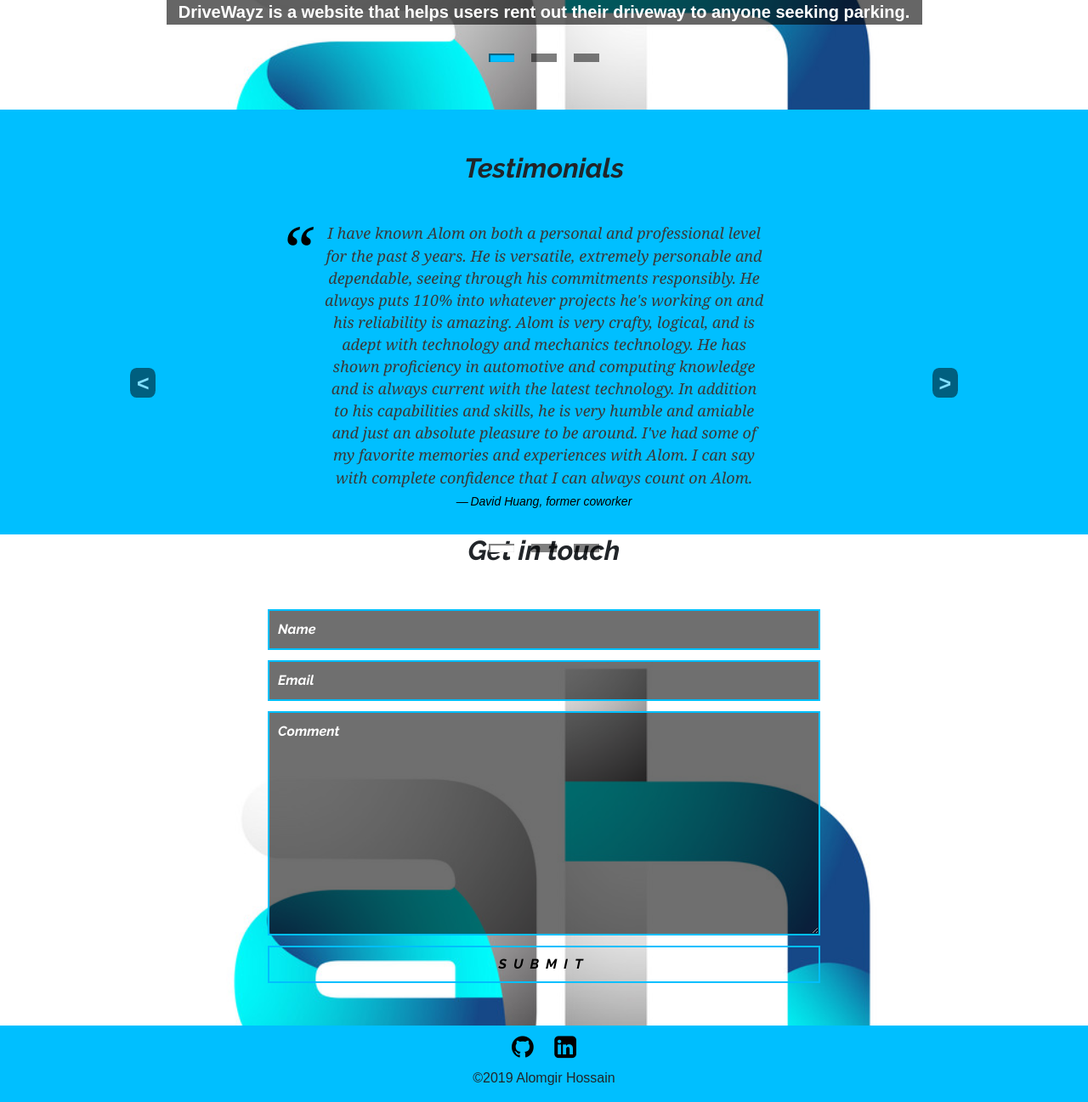
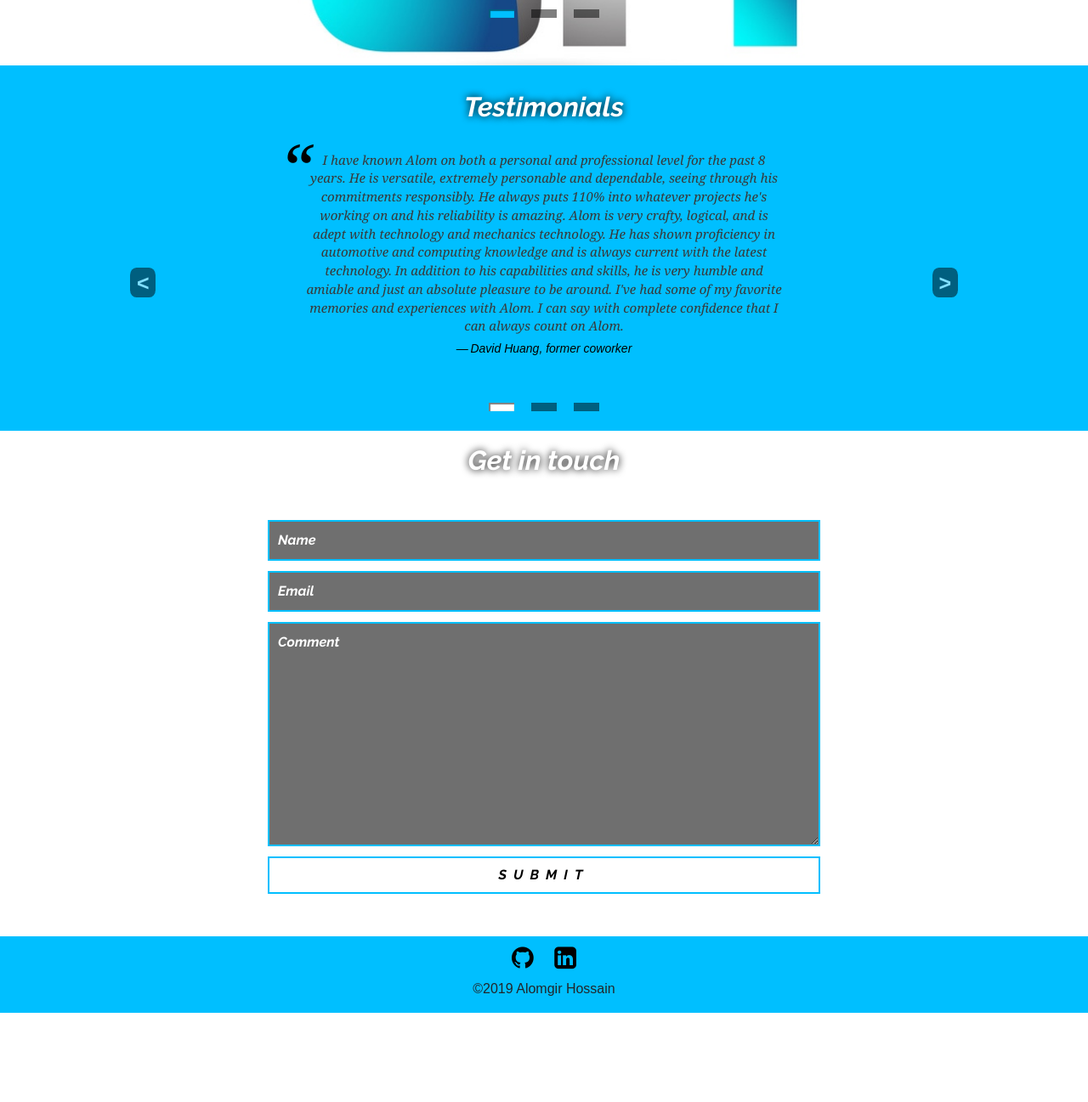
Before and after one commit to Alom310/About-Me---Profile-Page, a PHP site: page / in a window 1280 px wide. Shown: the part 1381-2678 px from the top of the page at 85% size. After the commit the page ends 2573 px from the top, so only its background shows below. Run offline with PHP 8.4, Linux system fonts and the light colour scheme; some libraries are stand-ins or nearby versions.

Commit message:
background fix

```diff
--- a/css/style.css
+++ b/css/style.css
@@ -3,7 +3,7 @@ body{
   background-position: center;
   background-repeat: no-repeat;
   background-attachment: fixed;
-  background-size: cover;
+  background-size: 100vh;
 }
 
 html{
@@ -20,10 +20,16 @@ html{
   background-color: deepskyblue;
 }
 
-#about, #test{
+#about{
   background-color: deepskyblue;
-  padding:50px 0;
-  max-height:500px;
+  padding:30px 0;
+  height: 300px;
+}
+
+#test{
+  background-color: deepskyblue;
+  padding:30px 0;
+  height: 430px;
 }
 
 .wrapper {
@@ -48,6 +54,8 @@ html{
 h2{
   text-align: center;
   font-family: raleway;
+  text-shadow: 0 0 10px black;
+  color:white;
 }
 
 #headwrap h1{
@@ -253,24 +261,23 @@ Footer
 ------------------------------------------- */
 footer{
   background-color: deepskyblue;
-  margin-top:50px;
 }
+
 
 /* ----------------------------------------
 Testimonials
 ------------------------------------------- */
 blockquote {
 font-family: Georgia, serif;
-font-size: 18px;
+font-size: 15px;
 font-style: italic;
 width: 600px;
 margin: 0.25em 0;
-padding: 0.35em 40px;
+padding: 20px;
 line-height: 1.45;
 position: relative;
 color: #383838;
 border-left: 0;
-margin-top:30px;
 margin-bottom: 70px;
 }
 
--- a/index.html
+++ b/index.html
@@ -147,7 +147,7 @@
     </section>
 
     <section id="contact" class="wraper">
-        <h2>Get in touch</h2>
+        <h2 class="mt-3">Get in touch</h2>
         <form action="mailto:someone@example.com" method="post" enctype="text/plain">
           <input type="text" name="name" placeholder="Name">
           <input type="email" name="name" placeholder="Email">
@@ -161,7 +161,6 @@
         <a href="https://github.com/Alom310" class="fa fa-github"></a>
         <a href="https://www.linkedin.com/in/alomgir-hossain-6322677/" class="fa fa-linkedin-square"></a>
       </div>
-
       <p class="copyright">&copy;2019 Alomgir Hossain</p>
     </footer>
     </body>
```
Also changed, not shown: images/AHlogo.jpg.
